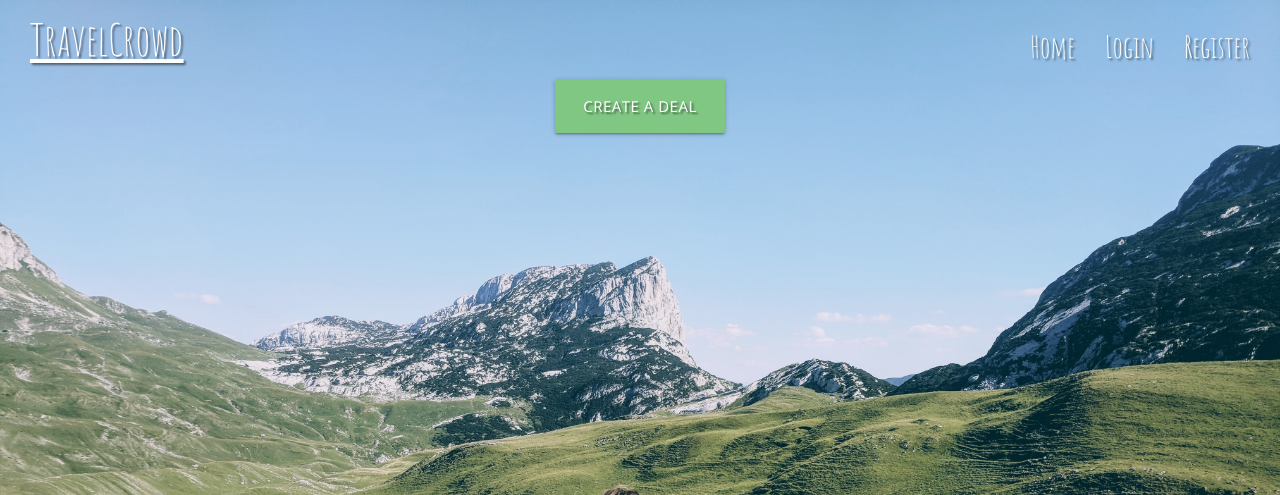
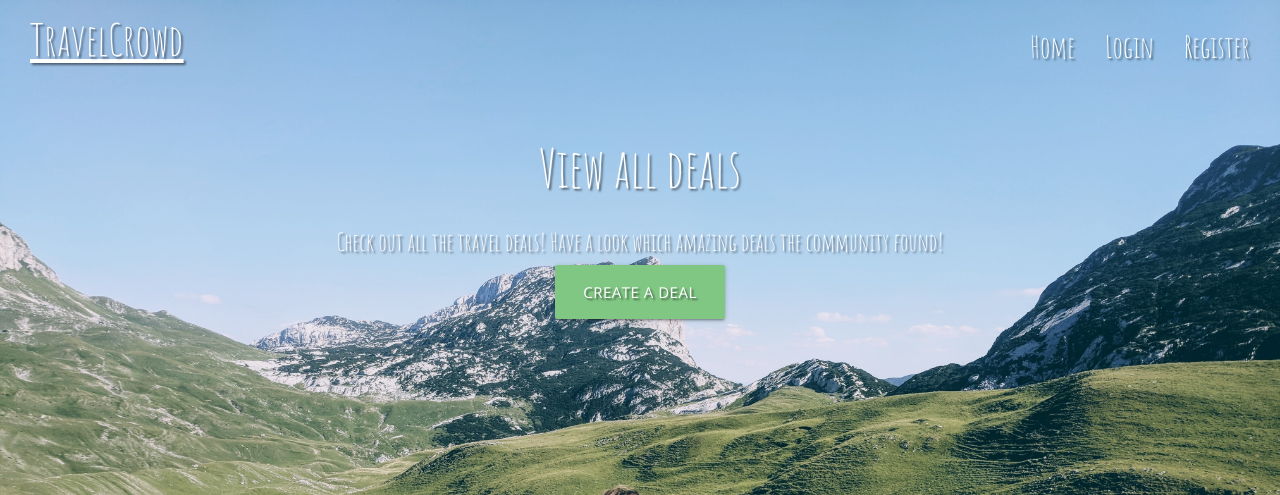
Before and after one commit to jacqueline-kraus/MS3-TravelCrowd, a Flask app: page /get_deals in a window 1280 px wide. Shown: the top 495 px of the page. Run offline with Flask 2, Linux system fonts and the light colour scheme; data that the repository does not hold is empty; some libraries are stand-ins or nearby versions.

Commit message:
Add subheadline

```diff
--- a/templates/deals.html
+++ b/templates/deals.html
@@ -1,5 +1,9 @@
 {% extends 'base.html' %}
 {% block content %}
+
+    <h2 class="center-align white-text text-shadow main-margin">View all deals</h2>
+    <h5 class="center-align white-text text-shadow">Check out all the travel deals! Have a look which amazing deals the community found!</h5>
+
     {% if session.user %}
         {% include "partials/deals_collapsible.html" %}
     {% endif %}
--- a/templates/profile.html
+++ b/templates/profile.html
@@ -2,6 +2,7 @@
 {% block content %}
 
     <h2 class="center-align white-text text-shadow main-margin">Hello {{ user.username }}!</h2>
+    <h5 class="center-align white-text text-shadow">Here you will see all deals that you created, you can update your deals or delete them, when they are outdated!</h5>
 
     {% include "partials/deals_collapsible.html" %}
     {% include "partials/btn-create-deal.html" %}
```
